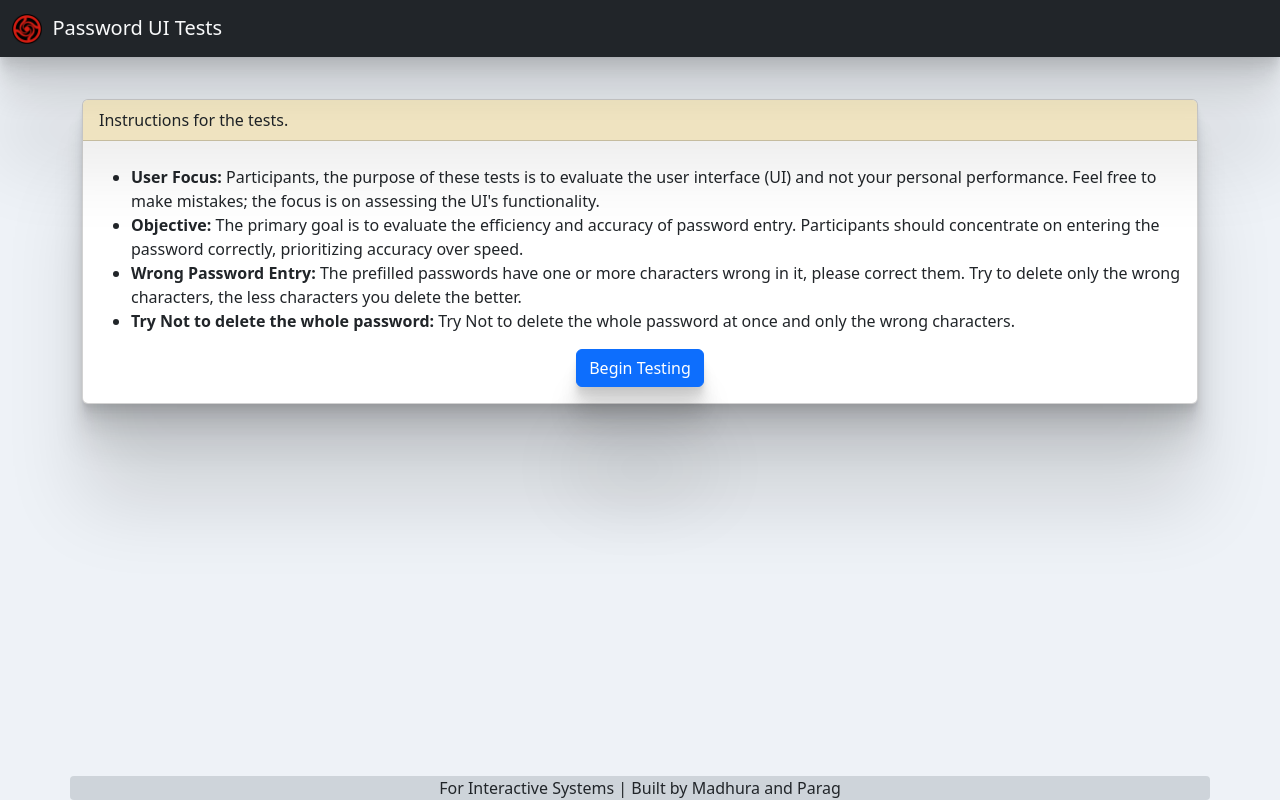
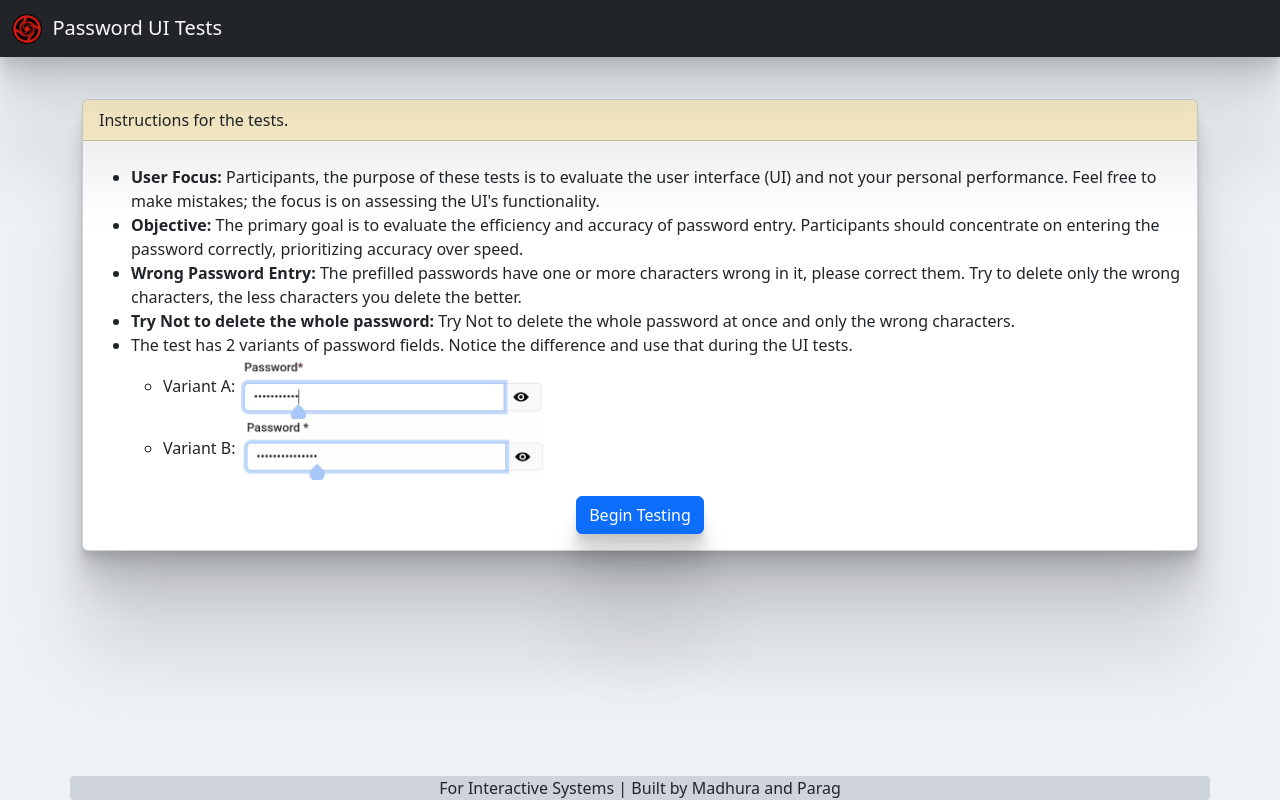
Before and after one commit to ParagNirwan/Password-UI-Tests, a React (Vite) app: page / in a window 1280 px wide. Built offline with nearby package versions, Linux system fonts and the light colour scheme.

Commit message:
gif update

```diff
--- a/src/components/Instructions.tsx
+++ b/src/components/Instructions.tsx
@@ -1,7 +1,7 @@
 interface RulesProps {
   onBeginTesting: () => void;
 }
-
+import "./main.css";
 function Rules({ onBeginTesting }: RulesProps) {
   const instructions = [
     {
@@ -42,6 +42,18 @@ function Rules({ onBeginTesting }: RulesProps) {
                   <strong>{instruction.title}:</strong> {instruction.content}
                 </li>
               ))}
+              <li>
+                The test has 2 variants of password fields. Notice the
+                difference and use that during the UI tests.
+                <ul>
+                  <li>
+                    Variant A: <img src="/v1.gif" className="lambai2"></img>
+                  </li>
+                  <li>
+                    Variant B: <img src="/v2.gif" className="lambai2"></img>
+                  </li>
+                </ul>
+              </li>
             </ul>
           </span>
           <div className="text-center">
--- a/src/components/PasswordField.tsx
+++ b/src/components/PasswordField.tsx
@@ -218,7 +218,7 @@ function PasswordField({ onEndTesting }: RulesProps) {
 
         <div className="card box">
           <div className="card-header bg-info-subtle">
-            Password Field Variation 1
+            <strong>Variation A</strong>
           </div>
           <div className="card-body">
             <p className="card-text">
@@ -274,7 +274,7 @@ function PasswordField({ onEndTesting }: RulesProps) {
 
         <div className="card box">
           <div className="card-header bg-purp-subtle">
-            Password Field Variation 2
+            <strong>Variation B</strong>
           </div>
           <div className="card-body">
             <p className="card-text">
--- a/src/components/ProgressBar.tsx
+++ b/src/components/ProgressBar.tsx
@@ -6,7 +6,7 @@ function ProgressBar({ progress }: ProgressBarProps) {
     <div className="container">
       <br />
       <div
-        className="progress box"
+        className="progress box pBorder"
         role="progressbar"
         aria-label="Example 20px high"
         style={{ height: "18px" }}
--- a/src/components/Questionnaire.css
+++ b/src/components/Questionnaire.css
@@ -1,9 +1,5 @@
 .lambai {
   width: 50%;
-}
-
-label {
-  font-weight: 500;
 }
 
 @media only screen and (max-width: 1080px) {
@@ -11,3 +7,6 @@ label {
     width: 85%;
   }
 }
+label {
+  font-weight: 500;
+}
--- a/src/components/Questionnaire.tsx
+++ b/src/components/Questionnaire.tsx
@@ -141,9 +141,11 @@ const Questionnaire: React.FC<QuestionnaireProps> = ({ onFinish }) => {
                 onChange={() => setPasswordField("Field 1")}
               />
               <label className="form-check-label" htmlFor="field1">
-                <img src="/field1.png" className="lambai"></img>
+                Variant A <br />
+                <img src="/v1.gif" className="lambai"></img>
               </label>
             </div>
+            <br />
             <div className="form-check">
               <input
                 type="radio"
@@ -156,7 +158,8 @@ const Questionnaire: React.FC<QuestionnaireProps> = ({ onFinish }) => {
                 onChange={() => setPasswordField("Field 2")}
               />
               <label className="form-check-label" htmlFor="field2">
-                <img src="/field2.png" className="lambai"></img>
+                Variant B <br />
+                <img src="/v2.gif" className="lambai"></img>
               </label>
             </div>
             {passwordFieldError && (
--- a/src/components/main.css
+++ b/src/components/main.css
@@ -4,3 +4,31 @@
     0 22.3px 17.9px rgba(0, 0, 0, 0.072), 0 41.8px 33.4px rgba(0, 0, 0, 0.086),
     0 100px 80px rgba(0, 0, 0, 0.12);
 }
+
+.lambai {
+  width: 50%;
+}
+
+@media only screen and (max-width: 1080px) {
+  .lambai {
+    width: 85%;
+  }
+}
+
+.lambai2 {
+  width: 30%;
+}
+
+@media only screen and (max-width: 1080px) {
+  .lambai2 {
+    width: 85%;
+  }
+}
+img {
+  pointer-events: none;
+}
+
+.pBorder {
+  border: solid 1px;
+  border-color: green;
+}
--- a/src/index.css
+++ b/src/index.css
@@ -5,3 +5,6 @@
 body {
   background: #eef2f7;
 }
+img {
+  pointer-events: none;
+}
```
Also changed, not shown: public/v1.gif (added), public/v2.gif (added).
